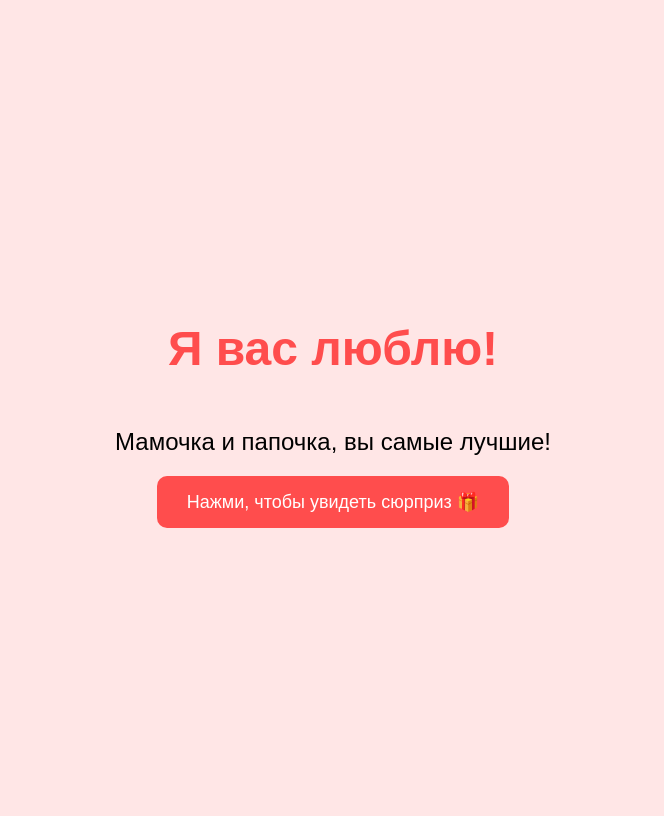
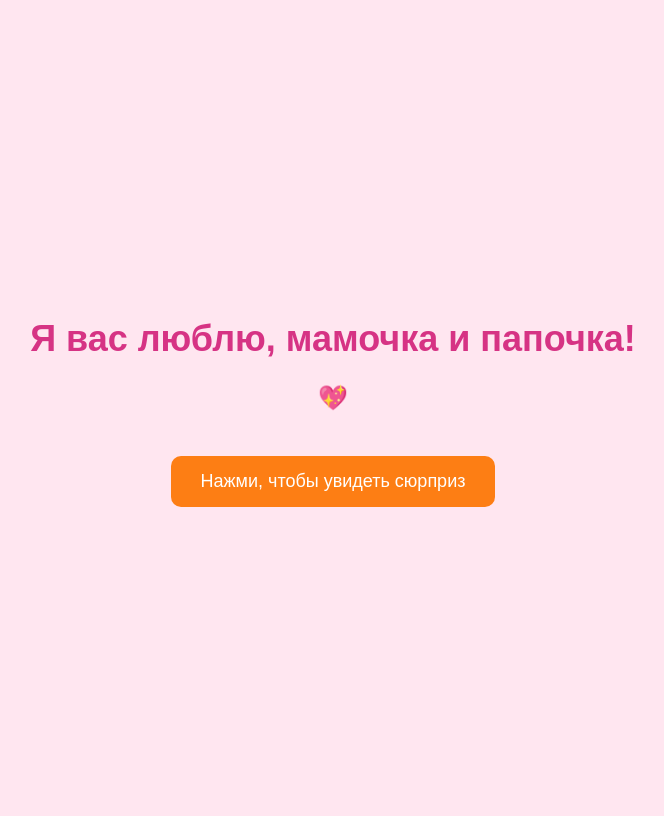
Before and after one commit to karinasoloveva/parents_project, a Flask app: page / in a window 1280 px wide. Shown: the whole page, without its empty margins (307-971 px from the left). After the commit the page ends 507 px from the top, so only its background shows below. Run offline with Flask 3, Linux system fonts and the light colour scheme.

Commit message:
Добавил сайт для родителей

```diff
--- a/templates/index.html
+++ b/templates/index.html
@@ -6,85 +6,88 @@
     <title>Семейная открытка</title>
     <style>
         body {
+            margin: 0;
             font-family: 'Arial', sans-serif;
-        background: #ffe6e6;
+            background: #ffe6f0;
             display: flex;
             justify-content: center;
             align-items: center;
             height: 100vh;
-        flex-direction: column;
             text-align: center;
+            overflow: hidden;
         }
         h1 {
-        color: #ff4d4d;
-        font-size: 48px;
+            font-size: 36px;
+            color: #d63384;
         }
         p {
             font-size: 24px;
-        margin: 20px 0;
+            color: #6f42c1;
         }
         button {
+            margin-top: 20px;
             padding: 15px 30px;
             font-size: 18px;
             border: none;
             border-radius: 10px;
-        background: #ff4d4d;
+            background-color: #fd7e14;
             color: white;
             cursor: pointer;
             transition: 0.3s;
         }
         button:hover {
-        background: #e60000;
+            background-color: #e8590c;
         }
-    .hearts {
-        position: absolute;
-        top: 0;
-        left: 0;
-        pointer-events: none;
+        .surprise {
+            display: none;
+            margin-top: 20px;
+            font-size: 28px;
+            color: #198754;
         }
+        /* Анимация сердечек */
         .heart {
             position: absolute;
             font-size: 24px;
-        color: #ff4d4d;
-        animation: floatUp 2s linear infinite;
+            animation: floatUp 3s linear infinite;
         }
         @keyframes floatUp {
-        0% { transform: translateY(0) scale(1); opacity:1; }
-        100% { transform: translateY(-300px) scale(1.5); opacity:0; }
+            0% { transform: translateY(0) rotate(0deg); opacity: 1; }
+            100% { transform: translateY(-600px) rotate(360deg); opacity: 0; }
         }
     </style>
 </head>
 <body>
-
-<h1>Я вас люблю!</h1>
-<p>Мамочка и папочка, вы самые лучшие!</p>
-<button onclick="showSurprise()">Нажми, чтобы увидеть сюрприз 🎁</button>
-
-<div id="surprise" style="display:none; margin-top:20px;">
-    <img src="https://i.imgur.com/4AiXzf8.jpeg" alt="Сюрприз" style="max-width:80%; border-radius:15px;">
+    <div>
+        <h1>Я вас люблю, мамочка и папочка!</h1>
+        <p> 💖</p>
+        <button id="surpriseBtn">Нажми, чтобы увидеть сюрприз</button>
+        <div class="surprise" id="surprise">🎉 Сюрприз! Вы замечательные! 🎉</div>
     </div>
 
-<div class="hearts" id="hearts"></div>
+    <script>
+        const btn = document.getElementById('surpriseBtn');
+        const surprise = document.getElementById('surprise');
 
-<script>
-function showSurprise() {
-    document.getElementById('surprise').style.display = 'block';
-    spawnHearts();
-}
+        btn.addEventListener('click', () => {
+            surprise.style.display = 'block';
+            createHearts(30); // создаем 30 сердечек
+        });
 
-function spawnHearts() {
-    const heartsDiv = document.getElementById('hearts');
-    for(let i=0; i<30; i++){
+        function createHearts(count) {
+            for (let i = 0; i < count; i++) {
                 const heart = document.createElement('div');
-        heart.classList.add('heart');
+                heart.className = 'heart';
+                heart.textContent = '💖';
                 heart.style.left = Math.random() * window.innerWidth + 'px';
-        heart.style.fontSize = (10 + Math.random()*30) + 'px';
-        heart.textContent = '❤️';
-        heartsDiv.appendChild(heart);
-        setTimeout(()=>heart.remove(), 2000);
+                heart.style.animationDuration = (2 + Math.random() * 3) + 's';
+                heart.style.fontSize = (16 + Math.random() * 24) + 'px';
+                document.body.appendChild(heart);
+
+                setTimeout(() => {
+                    heart.remove();
+                }, 3000);
             }
         }
     </script>
-
 </body>
 </html>
```
Lines whose indentation alone changed are shown as unchanged.
